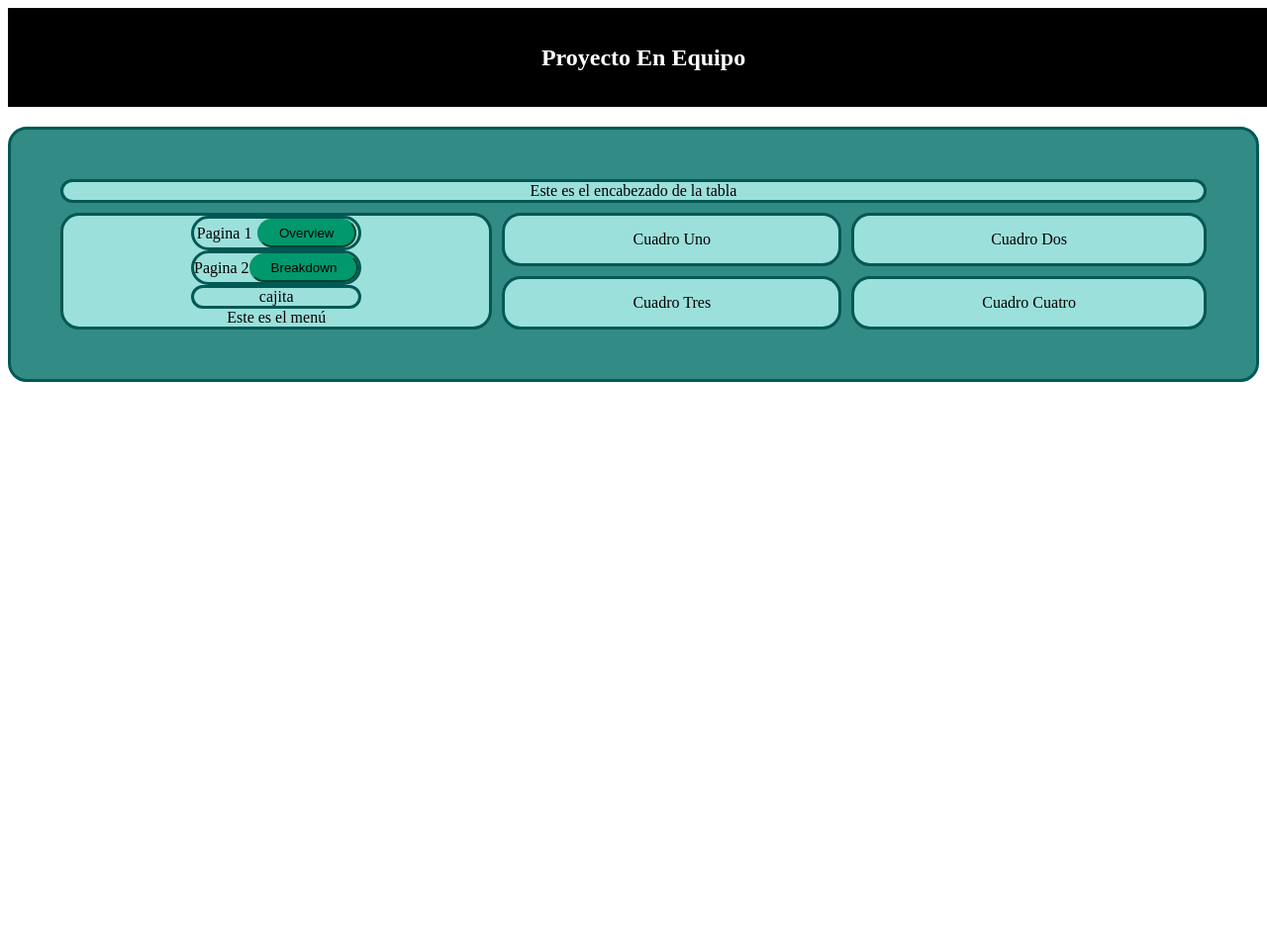
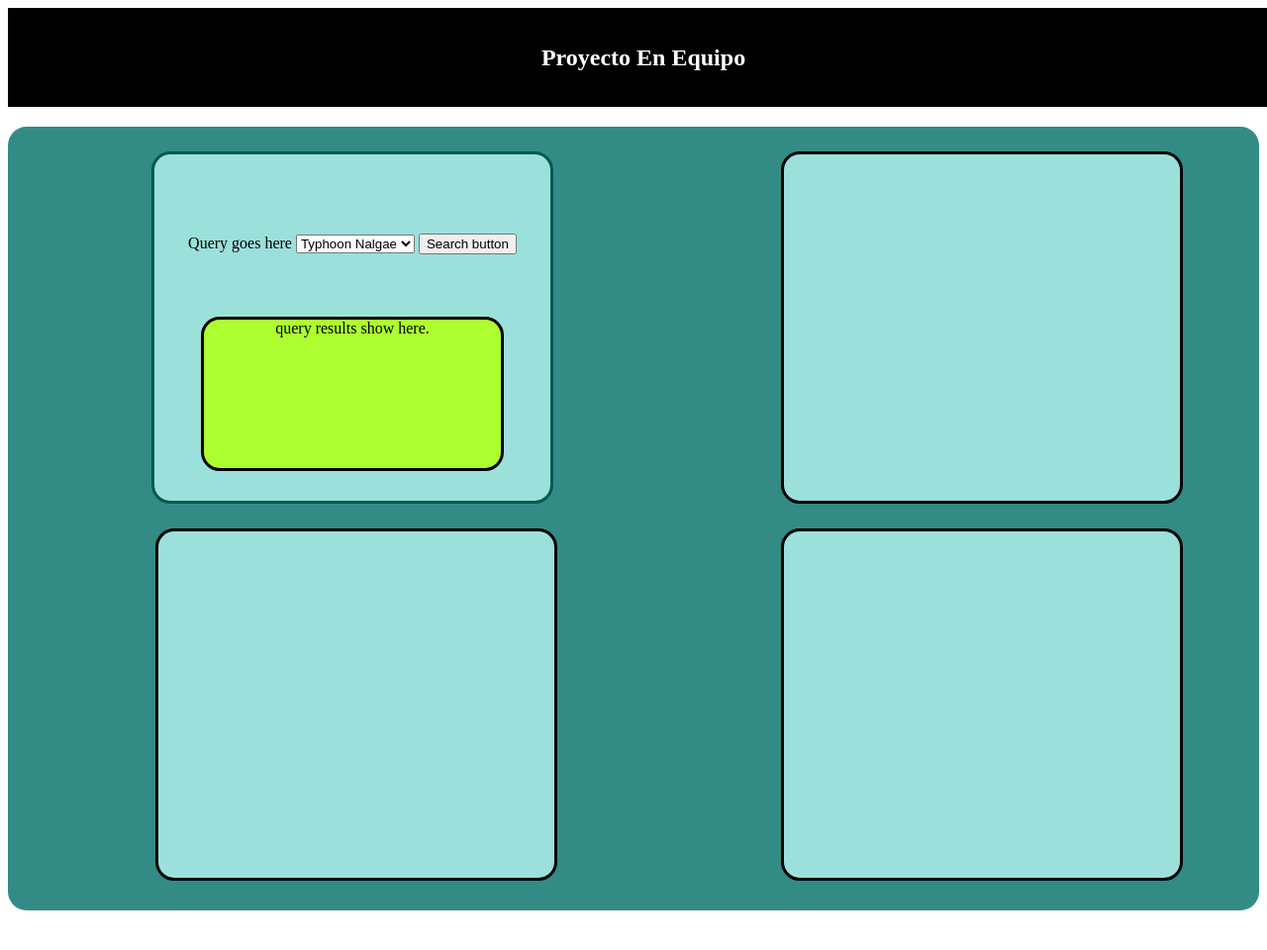
Before and after one commit to Dhokoh/Dhokoh.github.io, a website with bundled scripts: page index.html in a window 1280 px wide. Shown: the whole page at 99% size. Before the commit the page ends 800 px from the top, so only its background shows below. Built offline with nearby package versions, Linux system fonts and the light colour scheme; no server answers.

Commit message:
unused HTML file deleted

```diff
--- a/index.html
+++ b/index.html
@@ -1,34 +1,52 @@
 <!DOCTYPE html>
 <html lang="en">
+
 <head>
     <meta charset="UTF-8">
     <meta http-equiv="X-UA-Compatible" content="IE=edge">
     <meta name="viewport" content="width=device-width, initial-scale=1.0">
-    <link rel="stylesheet" href="style.css">
-    <title>Document</title>
+    <link rel="stylesheet" href="APIboard_index.css">
+    <title>Proyecto 3 - Uso de APIs</title>
 </head>
+
 <body>
     <header>Proyecto En Equipo</header>
-    <div class="wrapper">
-        <div class="header">Este es el encabezado de la tabla </div>
-        <div class="cuadro_uno">Cuadro Uno</div>
-        <div class="menu">
-            <div>
-                Pagina 1
-                <button>Overview</button>
+    <div class="global_container">
+        <div class="title_container">
+            <h1></h1>
+        </div>
+        <div class="queries_holder">
+            <div class="q_inputholder">
+                <label for="q_input">Query goes here</label>
+                <!-- <input id="q_input" type="text"> -->
+                <select onchange="loadData(event)" id="q_input">
+                    <option value="EONET_6289">Typhoon Nalgae</option>
+                    <option value="EONET_5387">Iceberg D29A</option>
+                </select>
+                <button id="q_button" class="q_searchbutton">Search button</button>
             </div>
-            <div>
-                Pagina 2
-                <button>Breakdown</button>
+            <div class="q_resultsholder">
+                query results show here.
             </div>
-            <div class="">
-                cajita
-            </div >
-            Este es el menú
         </div>
-        <div class="cuadro_dos">Cuadro Dos</div>
-        <div class="cuadro_tres">Cuadro Tres</div>
-        <div class="cuadro_cuatro">Cuadro Cuatro</div>
+        <div id="chart_1" class="chart_holder">
+            <canvas id="chartf1" class="chartframe">
+                Chart 1
+            </canvas>
+        </div>
+        <div id="chart_2" class="chart_holder">
+            <canvas id="chartf2" class="chartframe">
+                Chart 2
+            </canvas>
+        </div>
+        <div id="chart_3" class="chart_holder">
+            <canvas id="chartf3" class="chartframe">
+                Chart 3
+            </canvas>
+        </div>
     </div>
+    <script src="./APIusage.js" type="text/javascript"></script>
+    <script src="https://cdn.jsdelivr.net/npm/chart.js"></script>
 </body>
+
 </html>
```
Also changed, not shown: APIboard_index.html (deleted, +0 -52 lines).
